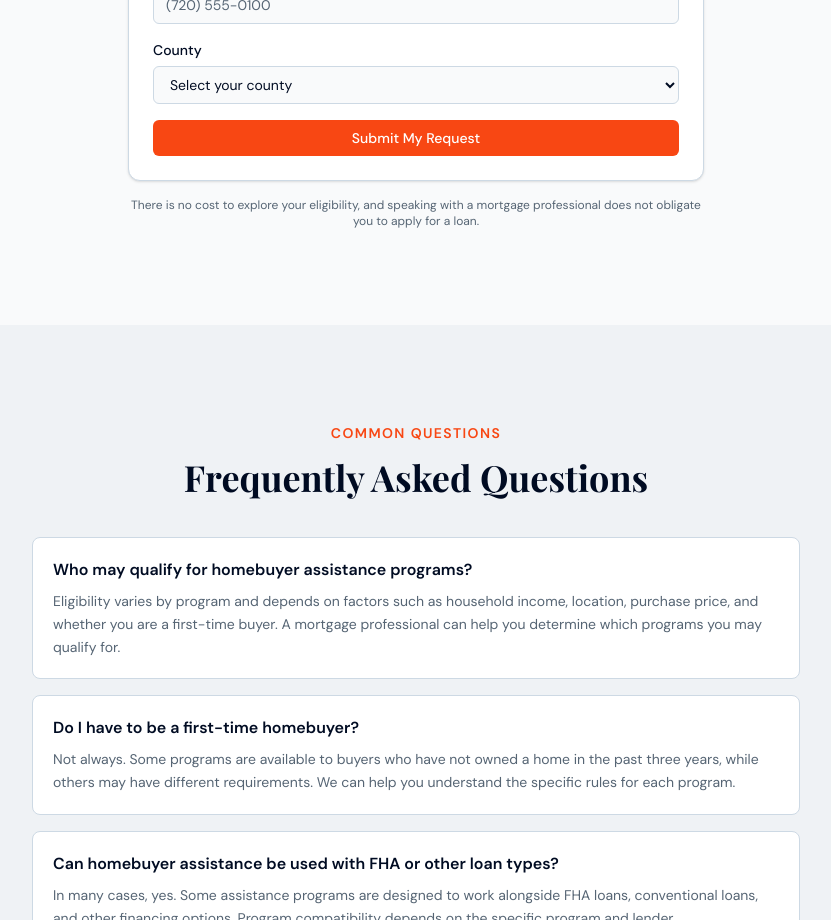
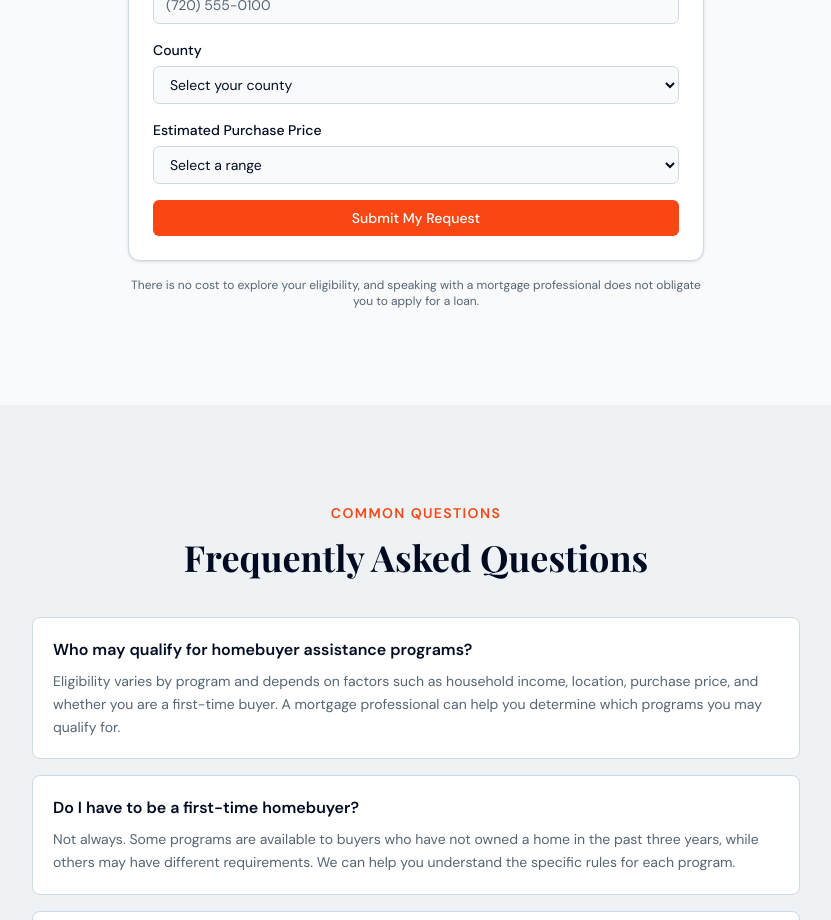
Before and after one commit to wrmoore444/CoFirstTimeBuyerGrants, a Next.js app: page /en in a window 1280 px wide. Shown: the part 4180-5100 px from the top of the page, without its empty margins (224-1055 px from the left). Built offline with nearby package versions, Linux system fonts and the light colour scheme.

Commit message:
Add Estimated Purchase Price dropdown to contact form
Co-Authored-By: Claude Sonnet 4.6 <noreply@anthropic.com>

```diff
--- a/components/layout/contact-form.tsx
+++ b/components/layout/contact-form.tsx
@@ -108,6 +108,14 @@ export function ContactForm({ form, showMessage = true, defaultCounty }: Props)
             ))}
           </select>
         </FormField>
+        <FormField label={form.estimatedPurchasePrice}>
+          <select name="estimatedPurchasePrice" className={selectClass} defaultValue="">
+            <option value="">{form.estimatedPurchasePricePlaceholder}</option>
+            {form.purchasePriceOptions.map((opt) => (
+              <option key={opt} value={opt}>{opt}</option>
+            ))}
+          </select>
+        </FormField>
         {showMessage && (
           <FormField label={form.message}>
             <textarea
--- a/lib/translations/en.ts
+++ b/lib/translations/en.ts
@@ -307,6 +307,17 @@ export const en = {
       phonePlaceholder: '(720) 555-0100',
       county: 'County',
       countyPlaceholder: 'Select your county',
+      estimatedPurchasePrice: 'Estimated Purchase Price',
+      estimatedPurchasePricePlaceholder: 'Select a range',
+      purchasePriceOptions: [
+        'Under $250,000',
+        '$250,000 – $350,000',
+        '$350,000 – $450,000',
+        '$450,000 – $600,000',
+        '$600,000 – $800,000',
+        'Over $800,000',
+        'Not Sure Yet',
+      ],
       message: 'Message',
       messagePlaceholder: 'Tell us about your home buying goals...',
       submit: 'Submit My Request',
--- a/lib/translations/es.ts
+++ b/lib/translations/es.ts
@@ -306,6 +306,17 @@ export const es: Dictionary = {
       phonePlaceholder: '(720) 555-0100',
       county: 'Condado',
       countyPlaceholder: 'Selecciona tu condado',
+      estimatedPurchasePrice: 'Precio estimado de la vivienda',
+      estimatedPurchasePricePlaceholder: 'Selecciona un rango',
+      purchasePriceOptions: [
+        'Menos de $250,000',
+        '$250,000 – $350,000',
+        '$350,000 – $450,000',
+        '$450,000 – $600,000',
+        '$600,000 – $800,000',
+        'Más de $800,000',
+        'No estoy seguro/a',
+      ],
       message: 'Mensaje',
       messagePlaceholder: 'Cu\u00e9ntanos sobre tus metas de compra de vivienda...',
       submit: 'Enviar Mi Solicitud',
```
